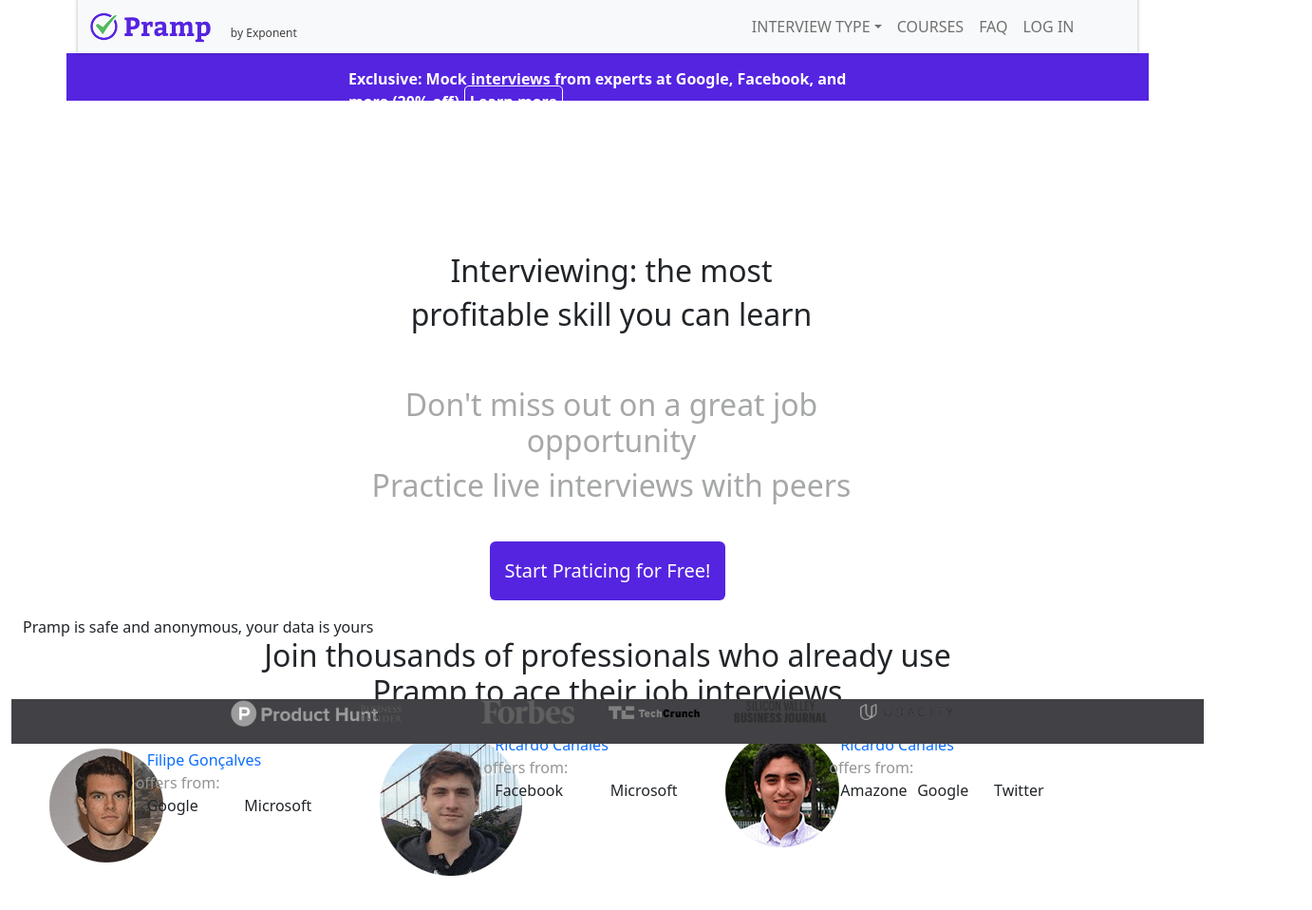
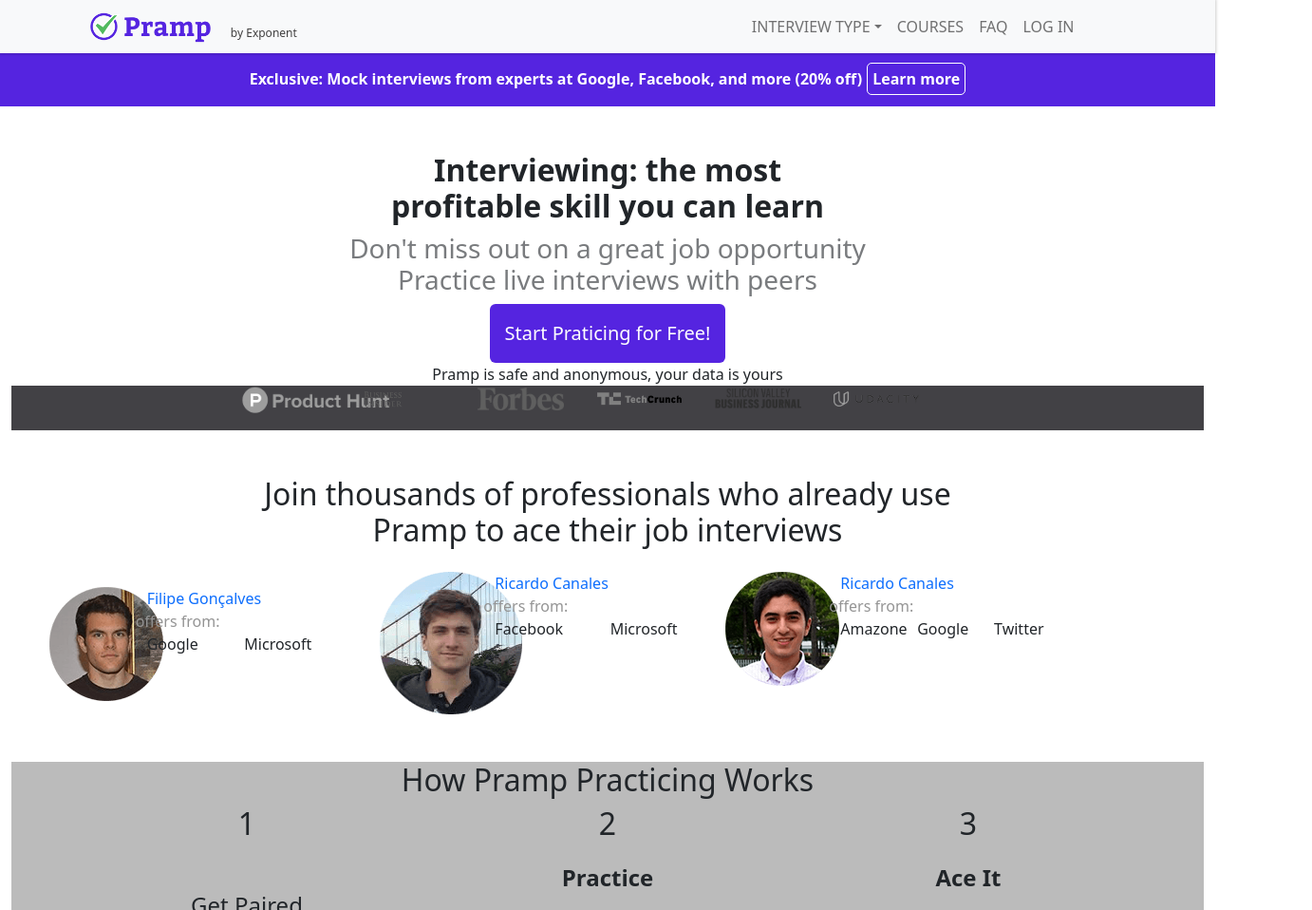
Before and after one commit to martinez41/MB_CODE_pramp, a plain HTML site: page index.html in a window 1280 px wide. Shown: the top 958 px of the page at 95% size, 1382 px wide, since content can reach past the window. Drawn offline with nearby package versions, Linux system fonts and the light colour scheme.

Commit message:
end with header and footer

```diff
--- a/index.html
+++ b/index.html
@@ -20,8 +20,9 @@
 <body>
 
 	<header>
-		<div class="container">
-			<nav class="navbar navbar-expand-sm bg-light navbar-light ">
+		<div class="container-fluid fixed-top">
+			<div class="row">
+				<nav class="navbar navbar-expand-sm bg-light navbar-light">
 					<div class="container">
 						<div class="navbar-header">
 							<a href="#" class="navbar-brand"><img src="img/HeaderLogo.png" alt="" height="35px"></a>
@@ -62,11 +63,10 @@
 						</div>
 					</div>
 				</nav>
+			</div>
 
-			<div class="row" id="header_end">
-				<div class="col-md-6">
+			<div class="row text-center" id="header_end">
 				<span>Exclusive: Mock interviews from experts at Google, Facebook, and more (20% off)<a href="#">Learn more</a></span>
-				</div>
 			</div>
 		</div>
 	</header>
@@ -129,39 +129,33 @@
 
 	<main class="container-fluid">
 
-		<section >
-				<div class="container-fluid" id="section1">
-					<div class="row offset-md-3 offset-sm-3 offset-xs-3">
-						<div class="col-md-8 ">
-							<h2 style="position: relativex;">Interviewing: the most</h2>
-						</div>
-						<div class="col-md-8">
-							<h2>profitable skill you can learn</h2>
+		<section>
+				<div class="container-fluid " id="section1">
+					<div class="row ">
+						<div class="col-md-12 ">
+							<h2 style="font-weight: bold;">Interviewing: the most <br> profitable skill you can learn </h2>
 						</div>
 					</div>
 
-					<div class="row offset-md-3 offset-sm-3 offset-xs-3 " style="position: relative; top:3rem; opacity:0.4;">
-						<div class="col-md-8" >
-							<h2 style="position: relative;">Don't miss out on a great job opportunity</h2>
-						</div>
-						<div class="col-md-8 ">
-							<h2>Practice live interviews with peers</h2>
+					<div class="row offset-xs-3 " >
+						<div class="col-md-12 text-center" >
+							<h3 style="opacity: 0.6;">Don't miss out on a great job opportunity <br>Practice live interviews with peers </h3>
 						</div>
 					</div>
 
 					<div class="row button_s1" >
 						<a href="#" >Start Praticing for Free!</a>
 					</div>
-					<div class="row"  id="button_s1" style="position: relative; top:6rem; ">
+					<div class="row text-center"  id="button_s1">
 						<span>Pramp is safe and anonymous, your data is yours</span>
 					</div>
 
 				</div>
 		</section>
 
-		<section>
-				<div class="container-fluid bg-secondary.bg-gradient" id="section2">
-					<div class="row" id="section_img">
+		<section class="container-fluid" id="section2">
+				<div >
+					<div class="container-fluid row" id="section_img">
 						<div class="row">
 							<dir class="row offset-2 col-md-8">
 								<div class="col-md-2"><a href="#" target="_blank" rel="noopener noreferrer"><img src="img/producthunt_v2.png" alt="" srcset="" style="width:10rem;"></a></div>
@@ -282,10 +276,10 @@
 						<div class="row button_s1">
 							<a  href="#">Check Out a Demo Interview</a>
 						</div>
-						<div class="container">
-							<img src="/img/prampSession.png" alt="" id="section_img">
+						<div class="row">
+							<img src="/img/prampSession.png" alt="">
 						</div>
-						<div class="container text-center h4">
+						<div class="row text-center h4">
 							<p>We've built Pramp to provide the complete tech interview practice you need,<br>for free. Hone your interviewing skills, learn from your peers, and become <br>comfortable performing under pressure within an interview setting.</p>
 						</div>
 					</div>
@@ -334,11 +328,27 @@
 					<div class="col-md-2 col-sm-2"><a class="footer_nav" href="https://airtable.com/shrxJiCyB6bw5TFAg">WORK WITH US</a></div>
 					<div class="col-md-2 col-sm-2"><a class="footer_nav" href="https://bit.ly/3aQL95U">JOB BOARD</a></div>
 					<div class="col-md-2 col-sm-2 " id="link_footer">
-						<span class="text-center span_footer ">Join us on</span>
-						<div class="footer_link">
+						<div class="row text-center">
+							<div class="col-6"><span class="text-center span_footer ">Join us on</span></div>
+							<div class="col-2">
+								<div class="row">
+									<a class="inline-block" id="footertweeter" href="https://twitter.com/prampco" target="_blank"></a>
+								</div>
+							</div><div class="col-2">
+								<div class="row">
+									<a class="inline-block" id="footerlinkedin" href="https://www.linkedin.com/company/pramp" target="_blank"></a>
+								</div>
+							</div><div class="col-2">
+								<div class="row">
 									<a class="inline-block" id="footerfacebook" href="https://www.facebook.com/prampnow" target="_blank"></a>
-							<a class="inline-block" id="footerlinkedin" href="https://www.linkedin.com/company/pramp" target="_blank"></a>
-							<a class="inline-block" id="footertweeter" href="https://twitter.com/prampco" target="_blank"></a>
+								</div>
+							</div>
+						</div>
+
+						<div class="footer_link text-center">
+
+
+
 						</div>
 					</div>
 				</div>
--- a/style.css
+++ b/style.css
@@ -32,11 +32,12 @@
 nav ul li:hover{
 	background-color: #b6b6b662;
 }
+header{
+
+}
 #header_end{
 	background-color: #5524e0;
-	height: 50px;
-    display: flex;
-    justify-content: center;
+    height: 3.5rem;
 }
 #header_end span {
 	color: #fff;
@@ -62,7 +63,7 @@
 #section1{
     margin-top: 10rem;
 }
-h2{
+h2,h3{
     text-align: center;
 }
 a{
@@ -70,11 +71,9 @@
 }
 
 .button_s1{
-    position: relative;
     text-align: center;
     display: flex;
     justify-content: center;
-    top: 5rem;;
 }
 
 .button_s1 a{
@@ -87,7 +86,6 @@
     font-size: 20px;
 }
 #section2{
-    position: relative;
     top: 10rem;
     background-color: rgb(66,65,69);
 }
@@ -109,11 +107,11 @@
     border-radius:5px ;
 }
 
-section_img{
+/* section_img{
     text-align: center;
     width: 75%;
     margin: 30px auto 0;
-}
+} */
 
 /**
 *footer
@@ -133,15 +131,16 @@
     color: #131c26;
 }
 
-#link_footer{
+/* #link_footer{
     display: flex;
 }
 
 .footer_link{
+    position: relative;
     display: flex;
-    /* align-items: center;
-    justify-content: center; */
-}
+    align-items: center;
+    justify-content: center;
+} */
 
 
 
```
Lines whose indentation alone changed are shown as unchanged.
